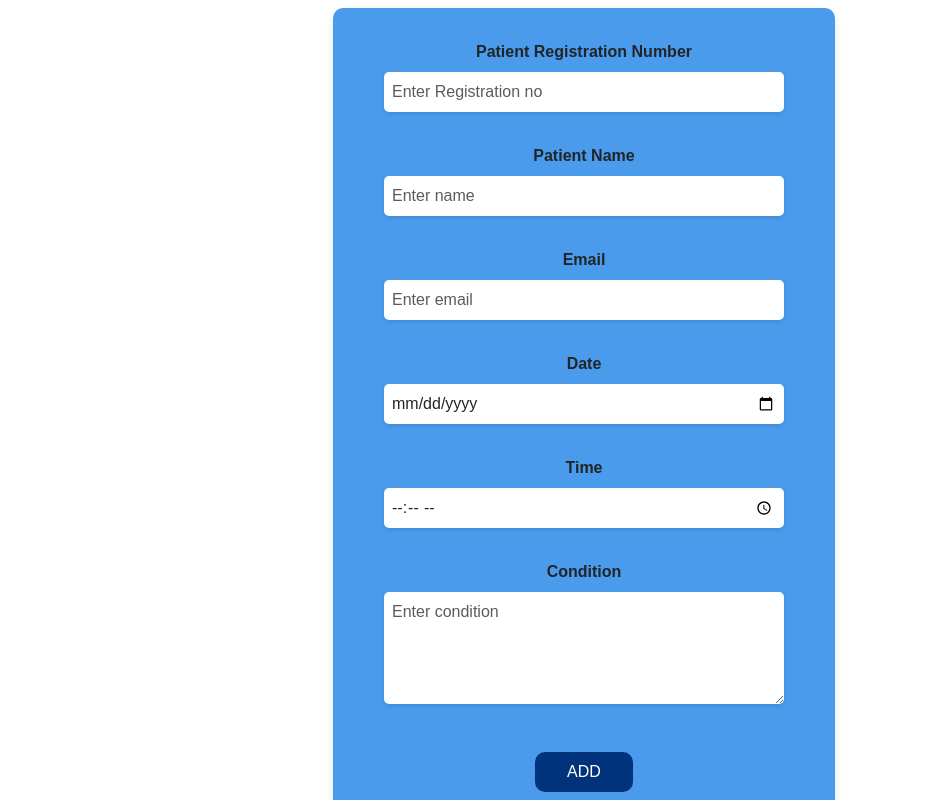
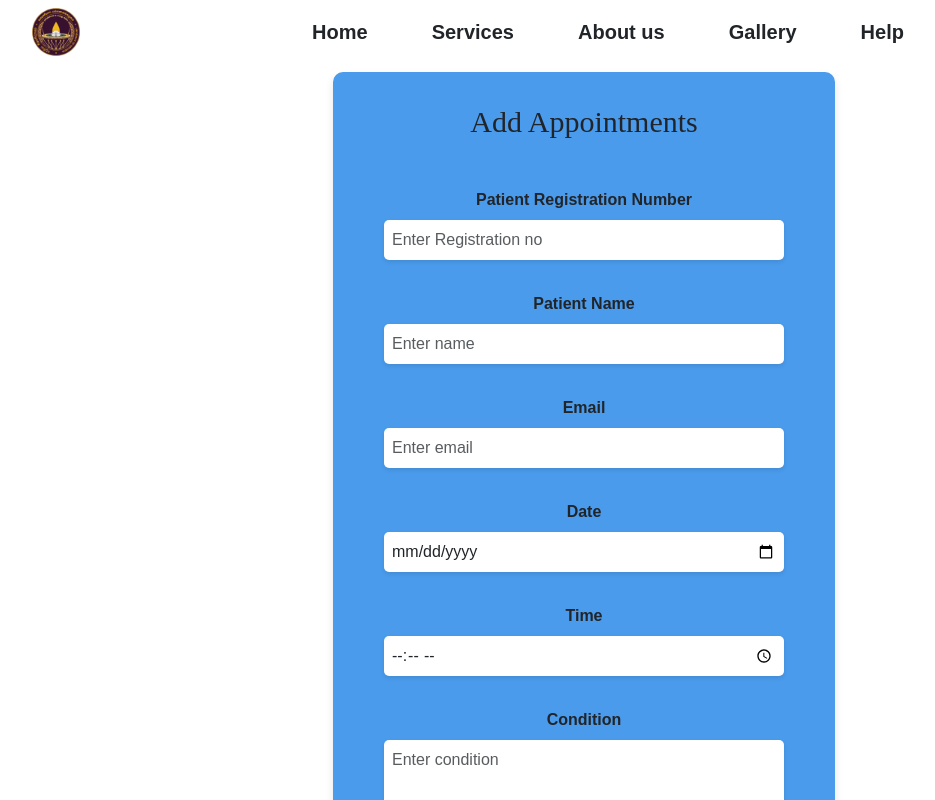
Before and after one commit to Thilankavishka/Healthcare-University-Medical-Centre-Management-System, a React (Vite) app in the folder frontend/: page /AddAppointment in a window 1280 px wide. Shown: the top 800 px of the page, without its empty margins (56-991 px from the left). Built offline with nearby package versions, Linux system fonts and the light colour scheme; no server answers.

Commit message:
Imported Navigation bar To AllAppointment page and AddAppointment page

```diff
--- a/frontend/src/components/AddAppoinment.jsx
+++ b/frontend/src/components/AddAppoinment.jsx
@@ -3,6 +3,7 @@ import '../styles/AddAppointment.css';
 import {useState} from 'react';
 import axios from 'axios';
 import { useNavigate } from 'react-router-dom';
+import Navbar from './Navbar';
 
 export default function AddAppointment(){
     let navigate = useNavigate();
@@ -54,10 +55,13 @@ export default function AddAppointment(){
 
     return(
         <>
+        <Navbar></Navbar>
         <div className='container'>
 
             <br />
             <form className="my-form" onSubmit={addAppointment} >
+            <h1 style={{ textAlign: 'center', fontFamily: 'cursive', fontSize: '30px' }}>Add Appointments</h1>
+            <br /><br />
                 <div className='mb-3'>
                     <label forHtml="regno" className='Form-label'>Patient Registration Number </label>
                     <input type='text' className='form-control' value={regno} id='regno' placeholder='Enter Registration no' onChange={(e) => {setRegNo(e.target.value)}}></input>
--- a/frontend/src/components/AllAppointments.jsx
+++ b/frontend/src/components/AllAppointments.jsx
@@ -2,6 +2,7 @@ import { useNavigate } from 'react-router-dom';
 import { useState, useEffect } from 'react';
 import '../styles/AllAppointments.css'
 import axios from 'axios';
+import Navbar from './Navbar';
 
 export default function AllAppointments() {
     const [searchTerm, setSearchTerm] = useState("");
@@ -29,10 +30,11 @@ export default function AllAppointments() {
 
     return (
         <>
+        <div>
+            <Navbar></Navbar>
             <div className="container">
                 <br />
                 <h1 style={{ textAlign: 'center', fontFamily: 'cursive', fontSize: '50px' }}>All Appointments</h1>
-                <br />
                 <div className="container">
                     <div>
                         <button className="button-add"
@@ -74,6 +76,7 @@ export default function AllAppointments() {
                     </table>
                 </div>
             </div>
+            </div>
         </>
     )
 }
```
